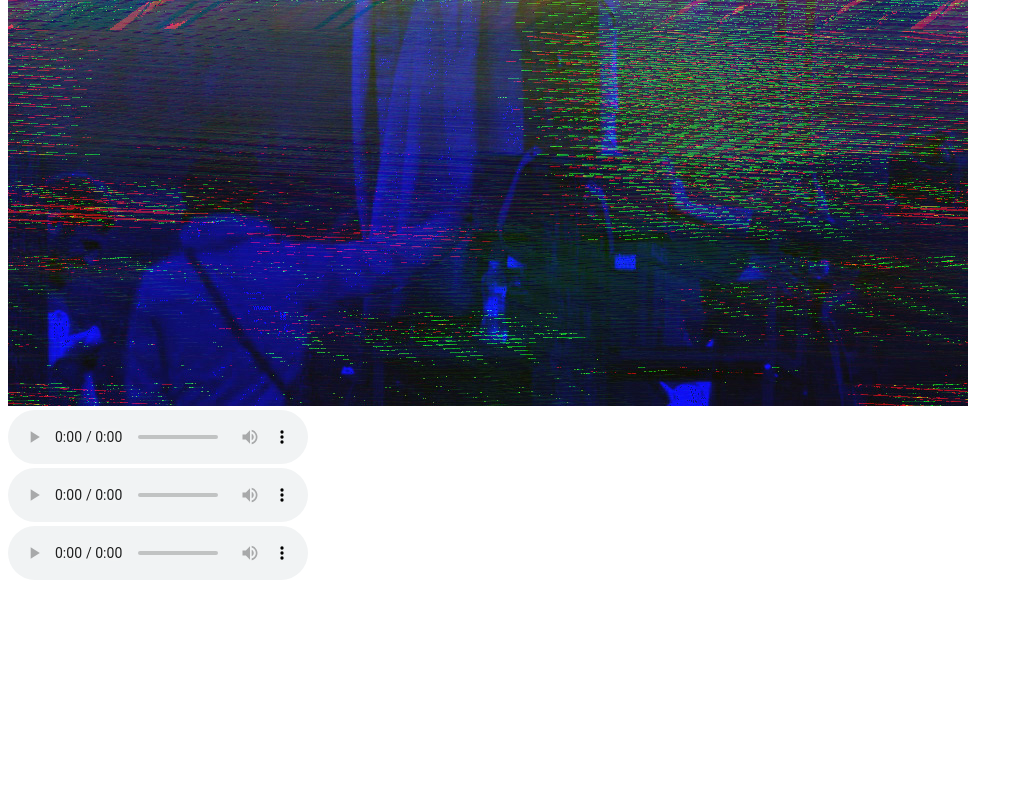
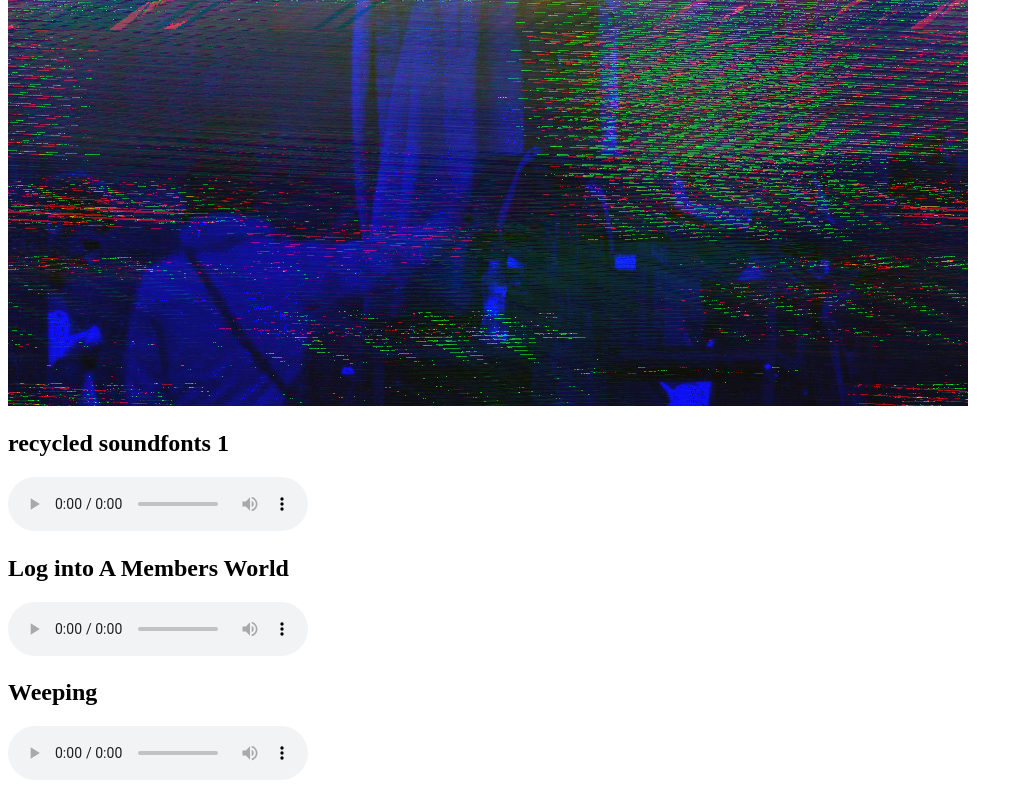
Before and after one commit to MalvaCerealis/MalvaCerealis.github.io, a plain HTML site: page index.html in a window 1280 px wide. Shown: the part 608-1408 px from the top of the page, without its empty margins (0-1023 px from the left). Before the commit the page ends 1208 px from the top, so only its background shows below. Drawn offline with nearby package versions, Linux system fonts and the light colour scheme.

Commit message:
Update index.html

```diff
--- a/index.html
+++ b/index.html
@@ -4,18 +4,21 @@
 <h1>One day there will be music here</h1>
 <img src="testdistort_1.jpg" alt="bentdata image"> </div>
 <div>
+<h2> recycled soundfonts 1 </h2>
 <audio controls>
   <source src="honestlythisoneimproudof.mp3" type="audio/mpeg">
 Your browser does not support the audio element.
 </audio>
 </div>
 <div>
+<h2> Log into A Members World </h2>
 <audio controls>
   <source src="specialbaby2.mp3" type="audio/mpeg">
 Your browser does not support the audio element.
 </audio>
 </div>
 <div>
+<h2> Weeping </h2>
 <audio controls>
   <source src="Weeping.mp3" type="audio/mpeg">
 Your browser does not support the audio element.
```
